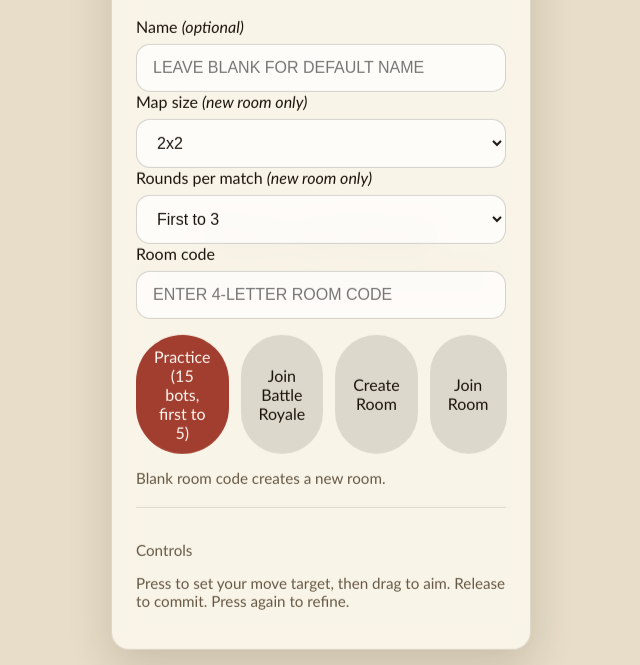
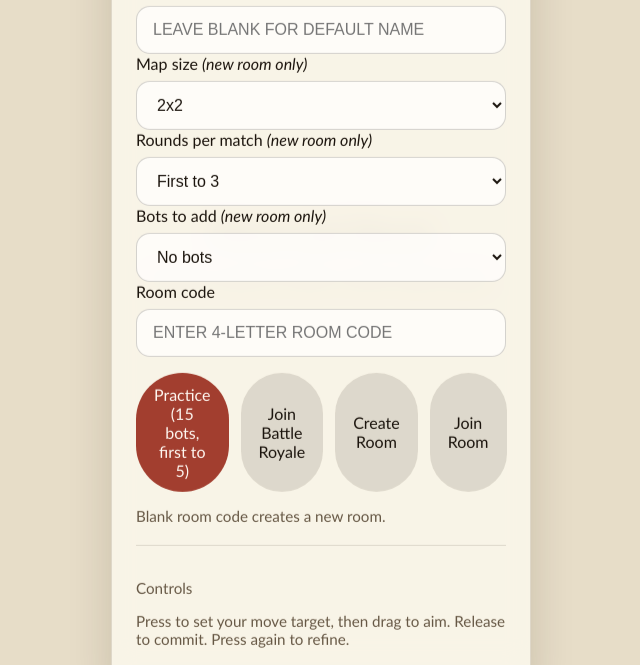
Before and after one commit to hgbrian/move_and_shoot, a website: page public/index.html in a window 1280 px wide. Shown: the part 135-800 px from the top of the page, without its empty margins (319-959 px from the left). Drawn offline with Linux system fonts and the light colour scheme.

Commit message:
Add room creation option for bots

```diff
--- a/public/client.js
+++ b/public/client.js
@@ -7,6 +7,7 @@ const UI_ELEMENTS = {
   playerNameInput: "player-name-input",
   mapSizeInput: "map-size-input",
   totalRoundsInput: "total-rounds-input",
+  botCountInput: "bot-count-input",
   roomCodeInput: "room-code-input",
   createRoomButton: "create-room-button",
   joinRoomButton: "join-room-button",
@@ -751,6 +752,9 @@ async function joinRoom(roomCode, options = {}) {
   }
   payload.mapGridSize = Number(ui.mapSizeInput.value) || 2;
   payload.totalRounds = Number(ui.totalRoundsInput.value) || 3;
+  if (!roomCode && options.mode !== "br" && !options.practice) {
+    payload.bots = Number(ui.botCountInput.value) || 0;
+  }
   if (options.mode === "br") {
     payload.mode = "br";
   }
--- a/public/index.html
+++ b/public/index.html
@@ -30,6 +30,15 @@
             <option value="3" selected>First to 3</option>
             <option value="5">First to 5</option>
             <option value="7">First to 7</option>
+          </select>
+        </label>
+        <label class="field">
+          <span>Bots to add <em>(new room only)</em></span>
+          <select id="bot-count-input">
+            <option value="0" selected>No bots</option>
+            <option value="2">2 bots</option>
+            <option value="4">4 bots</option>
+            <option value="6">6 bots</option>
           </select>
         </label>
         <label class="field">
```
